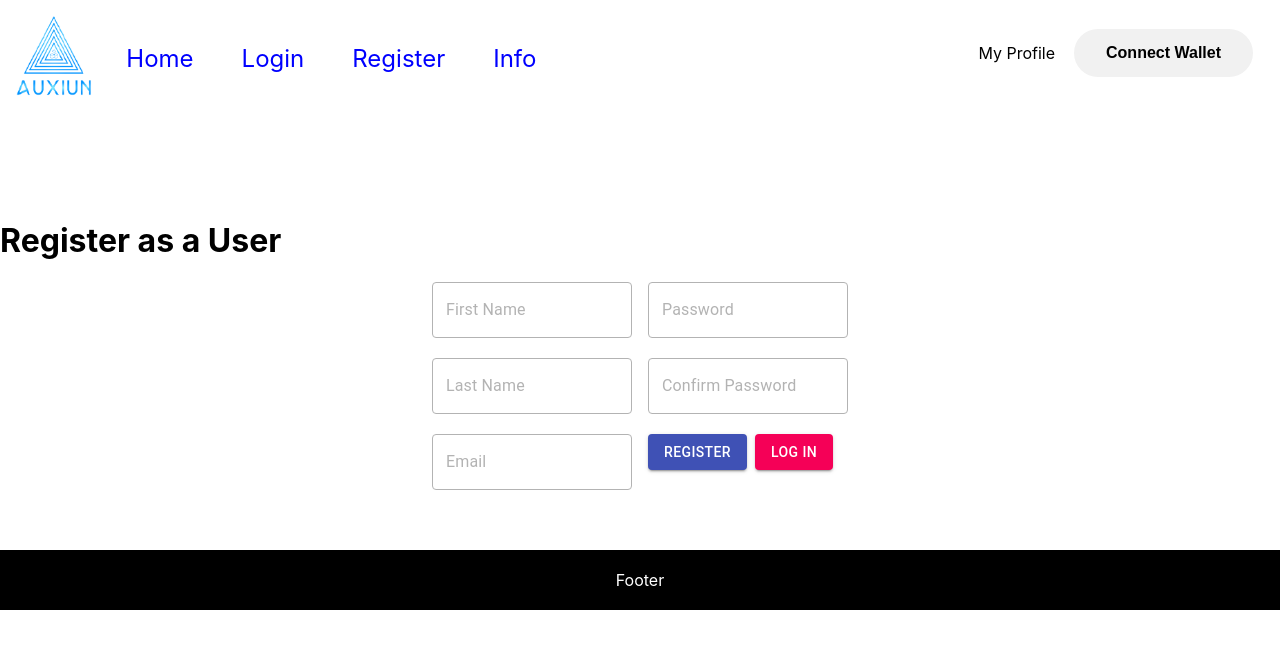
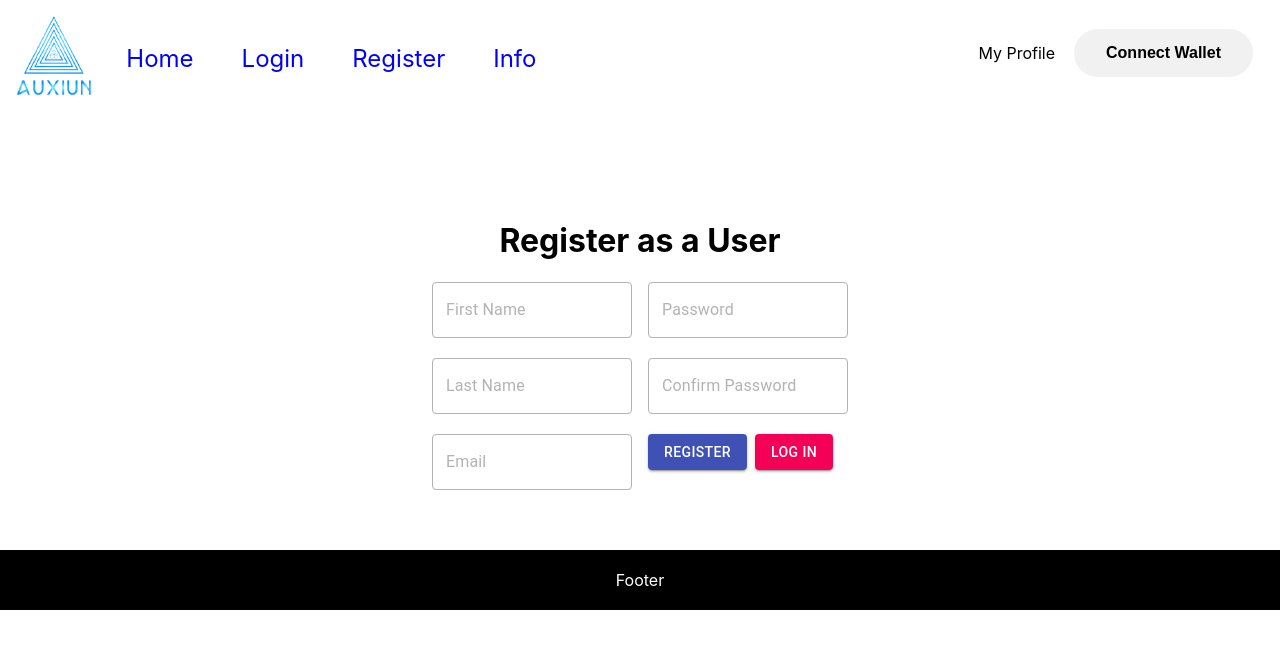
Before and after one commit to seantan1/Auxiun-webpage, a React (Create React App) app: page /register in a window 1280 px wide. Shown: the top 648 px of the page. Built offline with nearby package versions, Linux system fonts and the light colour scheme.

Commit message:
centred title text

```diff
--- a/src/components/register-components/css/Register.css
+++ b/src/components/register-components/css/Register.css
@@ -2,3 +2,7 @@
     /* remove this padding later */
     padding-top: 200px;
 }
+
+.title-text {
+  text-align: center;
+}
```
